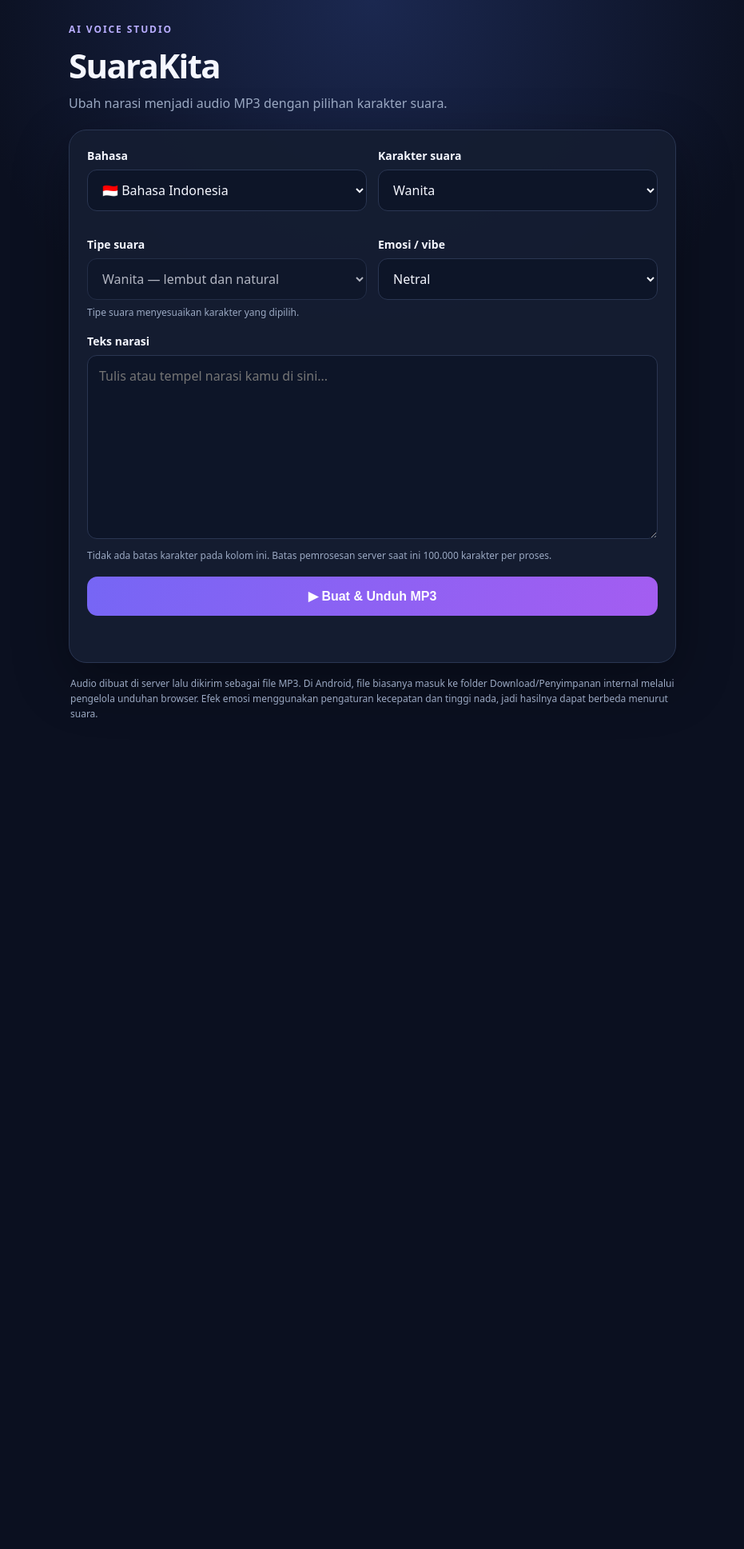
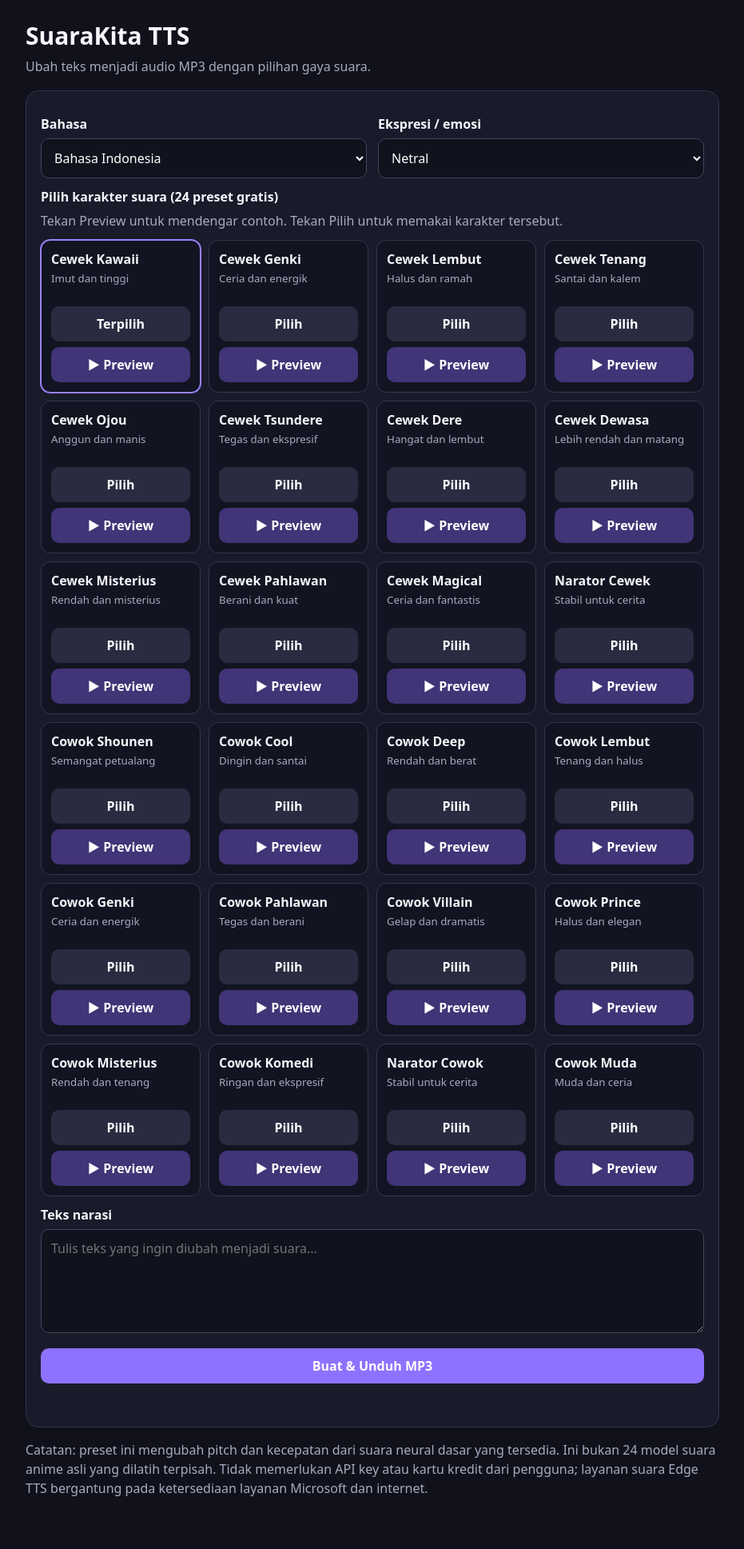
Before and after one commit to muhammadsandi5391-lab/suarakita-tts, a Flask app: page / in a window 1280 px wide. Shown: the whole page at 80% size, without its empty margins (174-1105 px from the left). Before the commit the page ends 897 px from the top, so only its background shows below. Run offline with Flask 3, Linux system fonts and the light colour scheme.

Commit message:
Add 24 voice preset cards with preview and MP3 download

```diff
--- a/templates/index.html
+++ b/templates/index.html
@@ -3,152 +3,130 @@
 <head>
   <meta charset="utf-8">
   <meta name="viewport" content="width=device-width, initial-scale=1">
-  <meta name="theme-color" content="#111827">
-  <title>SuaraKita — Text to Speech</title>
+  <title>SuaraKita TTS</title>
   <style>
-    :root { color-scheme: dark; --bg:#0b1020; --panel:#151d31; --line:#2a3652; --muted:#9aa8c2; --accent:#8b7cff; }
-    * { box-sizing:border-box }
-    body { margin:0; font-family:system-ui,-apple-system,Segoe UI,sans-serif; background:radial-gradient(circle at top,#1b2850 0,#0b1020 45%); color:#f5f7ff; min-height:100vh; padding:28px 16px; }
-    .wrap { width:min(760px,100%); margin:auto }
-    header { margin:0 0 22px }
-    .eyebrow { color:#b8adff; font-size:12px; letter-spacing:.16em; font-weight:800 }
-    h1 { margin:8px 0; font-size:clamp(28px,6vw,42px); letter-spacing:-.04em }
-    header p { color:var(--muted); margin:0 }
-    .panel { background:rgba(21,29,49,.94); border:1px solid var(--line); border-radius:22px; padding:22px; box-shadow:0 22px 70px #0005 }
-    label { display:block; font-weight:700; font-size:14px; margin:0 0 8px }
-    .field { margin-bottom:18px }
-    select, textarea { width:100%; border:1px solid var(--line); background:#0d1528; color:#f5f7ff; border-radius:12px; padding:13px 14px; font:inherit; outline:none }
-    select:focus, textarea:focus { border-color:var(--accent); box-shadow:0 0 0 3px #8b7cff22 }
-    textarea { min-height:230px; resize:vertical; line-height:1.6 }
-    .grid { display:grid; grid-template-columns:repeat(2,minmax(0,1fr)); gap:14px }
-    .hint { color:var(--muted); font-size:12px; margin-top:7px }
-    button { width:100%; border:0; border-radius:13px; padding:15px 18px; color:white; background:linear-gradient(110deg,#7666f5,#a45df1); font-size:16px; font-weight:800; cursor:pointer }
-    button:disabled { opacity:.55; cursor:wait }
-    .status { min-height:24px; margin:12px 0 0; color:#c9c3ff; font-size:13px }
-    .note { color:var(--muted); font-size:12px; line-height:1.6; margin:16px 2px 0 }
-    audio { width:100%; margin-top:14px; display:none }
-    @media(max-width:560px) { .grid { grid-template-columns:1fr } .panel { padding:17px } }
+    :root{color-scheme:dark}
+    *{box-sizing:border-box}
+    body{margin:0;background:#10111b;color:#f5f5fb;font-family:system-ui,-apple-system,Segoe UI,sans-serif}
+    main{max-width:900px;margin:0 auto;padding:24px 16px 48px}
+    h1{margin:0 0 6px;font-size:30px}
+    .sub,.note{color:#a9abc0;line-height:1.5}
+    .panel{background:#191b2a;border:1px solid #30334a;border-radius:16px;padding:18px;margin-top:18px}
+    label{display:block;font-weight:650;margin:12px 0 7px}
+    select,textarea{width:100%;background:#10121e;color:#fff;border:1px solid #41445d;border-radius:10px;padding:12px;font:inherit}
+    textarea{min-height:130px;resize:vertical}
+    .controls{display:grid;grid-template-columns:1fr 1fr;gap:14px}
+    .voices{display:grid;grid-template-columns:repeat(auto-fit,minmax(190px,1fr));gap:10px;margin-top:12px}
+    .voice{background:#121421;border:1px solid #34374e;border-radius:12px;padding:12px}
+    .voice.selected{border-color:#9b83ff;box-shadow:0 0 0 1px #9b83ff}
+    .voice strong{display:block;margin-bottom:4px}
+    .voice small{display:block;color:#a9abc0;min-height:34px}
+    button{border:0;border-radius:10px;padding:11px 14px;font:inherit;font-weight:700;cursor:pointer}
+    .choose{width:100%;margin-top:10px;background:#292c40;color:#fff}
+    .preview{width:100%;margin-top:7px;background:#413477;color:#fff}
+    .primary{background:#8e72ff;color:#fff;width:100%;margin-top:14px}
+    button:disabled{opacity:.55;cursor:wait}
+    #status{min-height:24px;color:#c8baff;margin-top:12px}
+    audio{width:100%;margin-top:12px}
+    @media(max-width:560px){.controls{grid-template-columns:1fr}main{padding:20px 12px}}
   </style>
 </head>
 <body>
-  <main class="wrap">
-    <header>
-      <div class="eyebrow">AI VOICE STUDIO</div>
-      <h1>SuaraKita</h1>
-      <p>Ubah narasi menjadi audio MP3 dengan pilihan karakter suara.</p>
-    </header>
-
+<main>
+  <h1>SuaraKita TTS</h1>
+  <div class="sub">Ubah teks menjadi audio MP3 dengan pilihan gaya suara.</div>
   <section class="panel">
-      <form id="ttsForm">
-        <div class="grid">
-          <div class="field">
+    <div class="controls">
+      <div>
         <label for="language">Bahasa</label>
-            <select id="language" name="language">
-              <option value="id" selected>🇮🇩 Bahasa Indonesia</option>
-              <option value="en">🇺🇸 English</option>
-            </select>
+        <select id="language"><option value="id">Bahasa Indonesia</option><option value="en">English</option></select>
       </div>
-          <div class="field">
-            <label for="gender">Karakter suara</label>
-            <select id="gender" name="gender">
-              <option value="female" selected>Wanita</option>
-              <option value="male">Pria</option>
-            </select>
-          </div>
-          <div class="field">
-            <label for="voiceType">Tipe suara</label>
-            <select id="voiceType" disabled>
-              <option>Wanita — lembut dan natural</option>
-            </select>
-            <div class="hint">Tipe suara menyesuaikan karakter yang dipilih.</div>
-          </div>
-          <div class="field">
-            <label for="vibe">Emosi / vibe</label>
-            <select id="vibe" name="vibe">
-              <option value="netral">Netral</option>
-              <option value="ceria">Ceria</option>
-              <option value="sedih">Sedih</option>
+      <div>
+        <label for="vibe">Ekspresi / emosi</label>
+        <select id="vibe">
+          <option value="netral">Netral</option><option value="ceria">Ceria</option>
+          <option value="sedih">Sedih</option><option value="marah">Marah</option>
+          <option value="romantis">Romantis</option><option value="heroik">Heroik</option>
+          <option value="lembut">Lembut</option><option value="dramatis">Dramatis</option>
           <option value="puitis">Puitis</option>
-              <option value="tenang">Tenang</option>
-              <option value="tegas">Tegas</option>
         </select>
       </div>
     </div>
+    <label>Pilih karakter suara (24 preset gratis)</label>
+    <div class="note">Tekan Preview untuk mendengar contoh. Tekan Pilih untuk memakai karakter tersebut.</div>
+    <div class="voices" id="voices"></div>
+    <label for="narration">Teks narasi</label>
+    <textarea id="narration" placeholder="Tulis teks yang ingin diubah menjadi suara..."></textarea>
+    <button class="primary" id="generate">Buat &amp; Unduh MP3</button>
+    <div id="status" role="status"></div>
+    <audio id="player" controls hidden></audio>
+  </section>
+  <p class="note">Catatan: preset ini mengubah pitch dan kecepatan dari suara neural dasar yang tersedia. Ini bukan 24 model suara anime asli yang dilatih terpisah. Tidak memerlukan API key atau kartu kredit dari pengguna; layanan suara Edge TTS bergantung pada ketersediaan layanan Microsoft dan internet.</p>
+</main>
+<script>
+const characters = [
+  ["girl_kawaii","Cewek Kawaii","Imut dan tinggi"],["girl_genki","Cewek Genki","Ceria dan energik"],
+  ["girl_soft","Cewek Lembut","Halus dan ramah"],["girl_calm","Cewek Tenang","Santai dan kalem"],
+  ["girl_ojou","Cewek Ojou","Anggun dan manis"],["girl_tsundere","Cewek Tsundere","Tegas dan ekspresif"],
+  ["girl_dere","Cewek Dere","Hangat dan lembut"],["girl_mature","Cewek Dewasa","Lebih rendah dan matang"],
+  ["girl_mysterious","Cewek Misterius","Rendah dan misterius"],["girl_hero","Cewek Pahlawan","Berani dan kuat"],
+  ["girl_magical","Cewek Magical","Ceria dan fantastis"],["girl_narrator","Narator Cewek","Stabil untuk cerita"],
+  ["boy_shounen","Cowok Shounen","Semangat petualang"],["boy_cool","Cowok Cool","Dingin dan santai"],
+  ["boy_deep","Cowok Deep","Rendah dan berat"],["boy_soft","Cowok Lembut","Tenang dan halus"],
+  ["boy_genki","Cowok Genki","Ceria dan energik"],["boy_hero","Cowok Pahlawan","Tegas dan berani"],
+  ["boy_villain","Cowok Villain","Gelap dan dramatis"],["boy_prince","Cowok Prince","Halus dan elegan"],
+  ["boy_mysterious","Cowok Misterius","Rendah dan tenang"],["boy_comedy","Cowok Komedi","Ringan dan ekspresif"],
+  ["boy_narrator","Narator Cowok","Stabil untuk cerita"],["boy_young","Cowok Muda","Muda dan ceria"]
+];
+let selected = "girl_kawaii";
+let audioUrl = null;
+const voicesEl = document.getElementById("voices");
+const statusEl = document.getElementById("status");
+const player = document.getElementById("player");
 
-        <div class="field">
-          <label for="narration">Teks narasi</label>
-          <textarea id="narration" name="narration" placeholder="Tulis atau tempel narasi kamu di sini..." required></textarea>
-          <div class="hint">Tidak ada batas karakter pada kolom ini. Batas pemrosesan server saat ini 100.000 karakter per proses.</div>
-        </div>
-
-        <button id="generateBtn" type="submit">▶ Buat & Unduh MP3</button>
-        <div class="status" id="status" role="status"></div>
-        <audio id="preview" controls></audio>
-      </form>
-    </section>
-    <p class="note">Audio dibuat di server lalu dikirim sebagai file MP3. Di Android, file biasanya masuk ke folder Download/Penyimpanan internal melalui pengelola unduhan browser. Efek emosi menggunakan pengaturan kecepatan dan tinggi nada, jadi hasilnya dapat berbeda menurut suara.</p>
-  </main>
-
-  <script>
-    const form = document.getElementById('ttsForm');
-    const gender = document.getElementById('gender');
-    const language = document.getElementById('language');
-    const voiceType = document.getElementById('voiceType');
-    const button = document.getElementById('generateBtn');
-    const status = document.getElementById('status');
-    const preview = document.getElementById('preview');
-    let currentUrl = null;
-
-    function updateVoiceType() {
-      const isFemale = gender.value === 'female';
-      const lang = language.value;
-      const label = isFemale
-        ? (lang === 'id' ? 'Wanita — lembut dan natural' : 'Female — warm and natural')
-        : (lang === 'id' ? 'Pria — dalam dan natural' : 'Male — deep and natural');
-      voiceType.innerHTML = '';
-      const option = document.createElement('option');
-      option.textContent = label;
-      voiceType.appendChild(option);
+function renderVoices(){
+  voicesEl.innerHTML = "";
+  characters.forEach(([id,name,desc])=>{
+    const card = document.createElement("div");
+    card.className = "voice" + (id===selected ? " selected" : "");
+    const title = document.createElement("strong"); title.textContent=name;
+    const detail = document.createElement("small"); detail.textContent=desc;
+    const choose = document.createElement("button"); choose.className="choose"; choose.textContent=id===selected?"Terpilih":"Pilih";
+    choose.onclick=()=>{selected=id;renderVoices();statusEl.textContent=name+" dipilih.";};
+    const preview = document.createElement("button"); preview.className="preview"; preview.textContent="▶ Preview";
+    preview.onclick=()=>playPreview(id,preview);
+    card.append(title,detail,choose,preview); voicesEl.append(card);
+  });
 }
-    gender.addEventListener('change', updateVoiceType);
-    language.addEventListener('change', updateVoiceType);
-    updateVoiceType();
-
-    form.addEventListener('submit', async (event) => {
-      event.preventDefault();
-      if (!document.getElementById('narration').value.trim()) return;
-      button.disabled = true;
-      button.textContent = 'Membuat audio...';
-      status.textContent = 'Sedang mengubah teks menjadi suara. Mohon tunggu.';
-      preview.style.display = 'none';
-
-      try {
-        const response = await fetch('/generate', { method:'POST', body:new FormData(form) });
-        if (!response.ok) {
-          let message = 'Terjadi kesalahan saat membuat audio.';
-          try { const data = await response.json(); message = data.error || message; } catch {}
-          throw new Error(message);
+async function requestAudio(endpoint, data, button){
+  button.disabled=true; statusEl.textContent="Sedang membuat audio...";
+  try{
+    const response=await fetch(endpoint,{method:"POST",body:data});
+    if(!response.ok){let message="Gagal membuat audio.";try{message=(await response.json()).error||message;}catch{}throw new Error(message);}
+    const blob=await response.blob();
+    if(audioUrl)URL.revokeObjectURL(audioUrl);
+    audioUrl=URL.createObjectURL(blob);player.src=audioUrl;player.hidden=false;
+    if(endpoint==="/generate"){
+      const a=document.createElement("a");a.href=audioUrl;a.download="suarakita-narasi.mp3";document.body.appendChild(a);a.click();a.remove();
+      statusEl.textContent="Audio berhasil dibuat. Unduhan MP3 dimulai.";
+    }else{statusEl.textContent="Preview siap diputar.";await player.play();}
+  }catch(error){statusEl.textContent=error.message;}
+  finally{button.disabled=false;}
 }
-        const blob = await response.blob();
-        if (currentUrl) URL.revokeObjectURL(currentUrl);
-        currentUrl = URL.createObjectURL(blob);
-        preview.src = currentUrl;
-        preview.style.display = 'block';
-
-        const a = document.createElement('a');
-        a.href = currentUrl;
-        a.download = 'narasi-suara.mp3';
-        document.body.appendChild(a);
-        a.click();
-        a.remove();
-        status.textContent = 'MP3 berhasil dibuat. Unduhan dimulai; cek folder Download di perangkat kamu.';
-      } catch (error) {
-        status.textContent = error.message;
-      } finally {
-        button.disabled = false;
-        button.textContent = '▶ Buat & Unduh MP3';
+function playPreview(id,button){
+  const data=new FormData();data.append("language",document.getElementById("language").value);
+  data.append("character",id);data.append("vibe",document.getElementById("vibe").value);
+  requestAudio("/preview",data,button);
 }
-    });
+document.getElementById("generate").onclick=()=>{
+  const text=document.getElementById("narration").value.trim();
+  if(!text){statusEl.textContent="Tulis narasi terlebih dahulu.";return;}
+  const data=new FormData();data.append("narration",text);
+  data.append("language",document.getElementById("language").value);
+  data.append("character",selected);data.append("vibe",document.getElementById("vibe").value);
+  requestAudio("/generate",data,document.getElementById("generate"));
+};
+renderVoices();
 </script>
 </body>
 </html>
```
Lines whose indentation alone changed are shown as unchanged.
